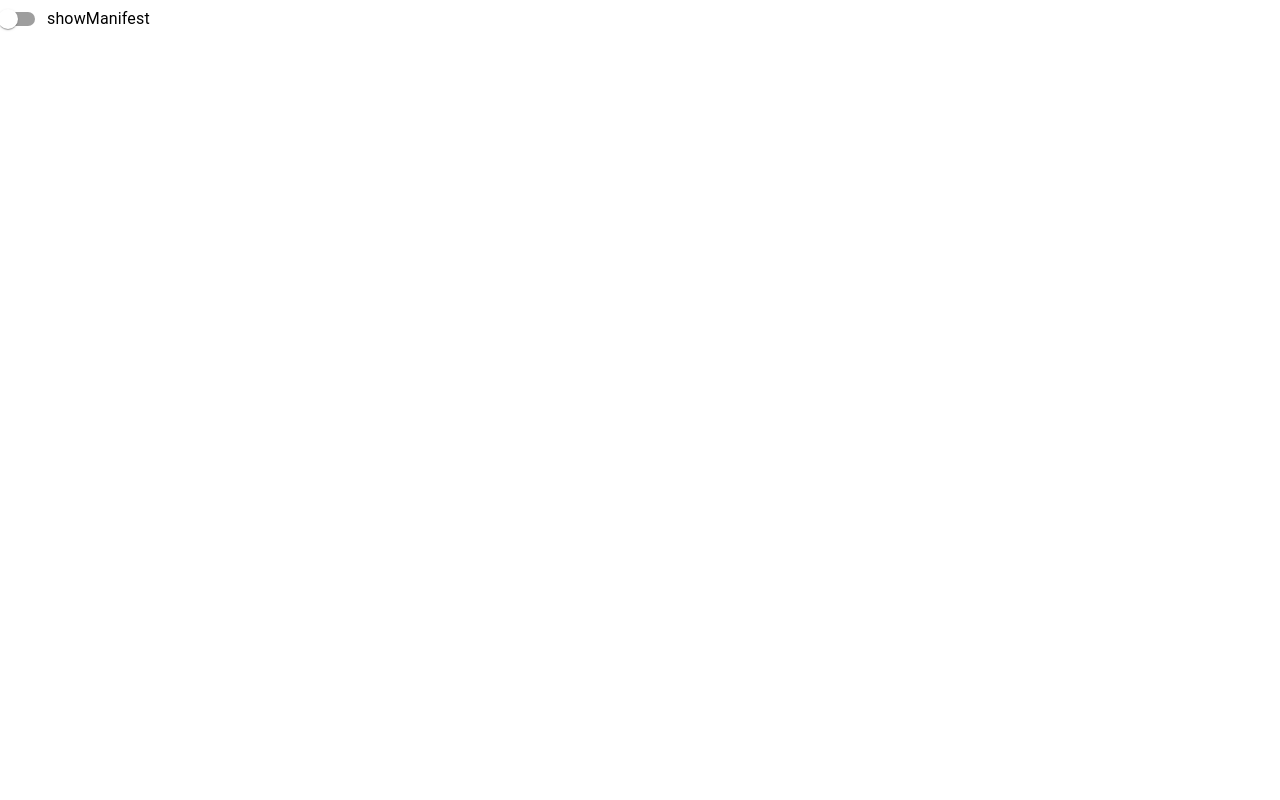
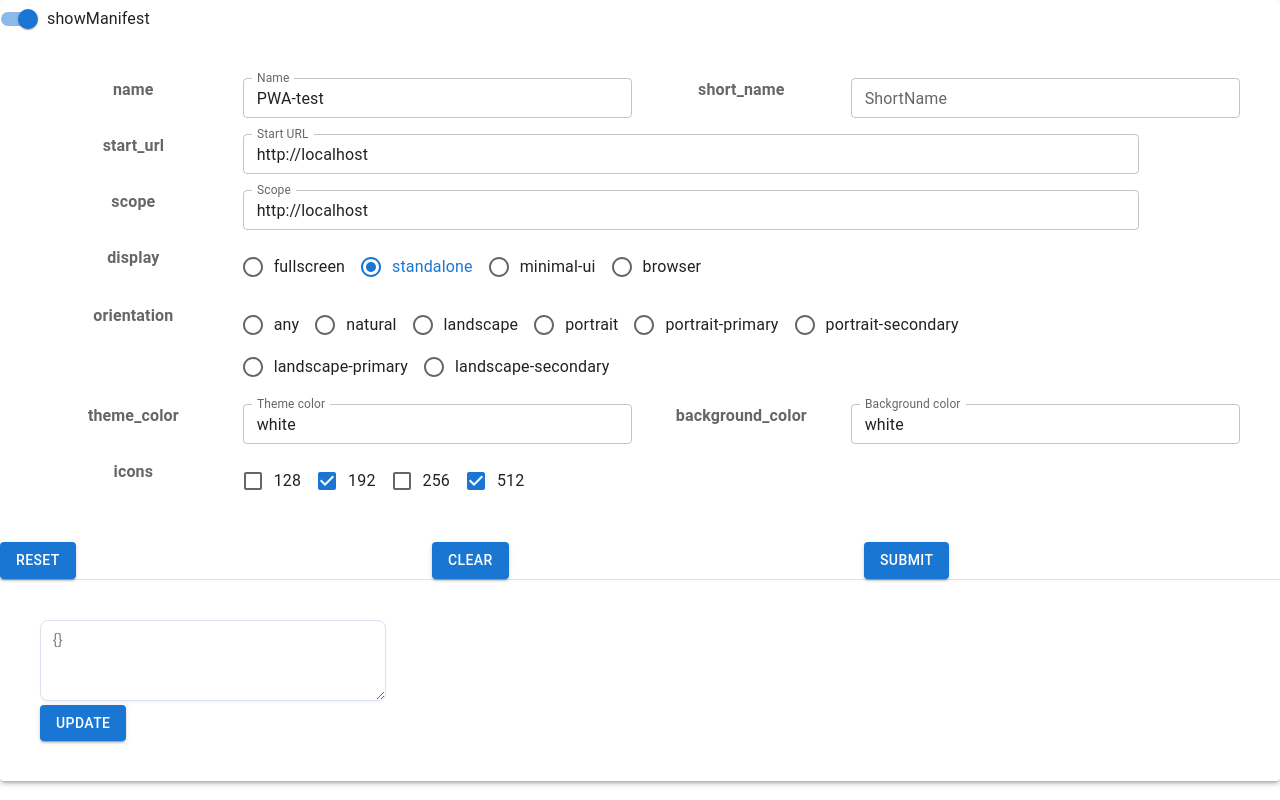
Before and after one commit to EiraGe/PWA-test, a React (Create React App) app: page / in a window 1280 px wide. Both pictures are taken after a click on the label "showManifest". Built offline with nearby package versions, Linux system fonts and the light colour scheme.

Commit message:
Add a foldable manifest textarea
Form result will be shown in the textarea
Textarea can be edit directly and update to the manfiest blob

```diff
--- a/src/App.tsx
+++ b/src/App.tsx
@@ -1,25 +1,7 @@
 import React from "react";
 import { Manifest } from "./Manifest";
-import { Box, Collapse, FormControlLabel, Switch } from "@mui/material";
-
 function App() {
-  const [showManifest, setShowManifest] = React.useState(true);
-
-  const handleChange = () => {
-    setShowManifest((prev) => !prev);
-  };
-
-  return (
-    <Box>
-      <FormControlLabel
-        control={<Switch checked={showManifest} onChange={handleChange} />}
-        label="showManifest"
-      />
-      <Collapse in={showManifest}>
-        <Manifest></Manifest>
-      </Collapse>
-    </Box>
-  );
+  return <Manifest></Manifest>;
 }
 
 export default App;
--- a/src/Manifest.tsx
+++ b/src/Manifest.tsx
@@ -1,106 +1,63 @@
-import React from "react";
-import { Box, Button, Grid, Paper } from "@mui/material";
-import { ManifestItemsList } from "./ManifestItemsList";
-import { ManifestType, emptyManifest, initManifest } from "./ManifestType";
-import { setManifestLink } from "./ManifestMediator";
-
-function readLSManifest(): ManifestType | null {
-  let manifestString = localStorage.getItem("manifest");
-  if (!manifestString) {
-    return null;
-  }
-  let manifestJson = JSON.parse(manifestString);
-  let loadedManifest = emptyManifest();
-  let property: keyof typeof loadedManifest;
-  for (property in loadedManifest) {
-    loadedManifest[property] = manifestJson[property];
-  }
-  return loadedManifest;
-}
-
-function updateToLS(manifest: ManifestType) {
-  localStorage.setItem("manifest", JSON.stringify(manifest));
-}
-
-function prepareManifest(): ManifestType {
-  let manifest = readLSManifest();
-  if (!manifest) {
-    manifest = initManifest(window.location.origin);
-  }
-  return manifest;
-}
+import * as React from "react";
+import {
+  Collapse,
+  Divider,
+  FormControlLabel,
+  Paper,
+  Switch,
+} from "@mui/material";
+import { ManifestControl } from "./ManifestControl";
+import { ManifestContent } from "./ManifestContent";
+import { ManifestType } from "./ManifestType";
+import { generateManifestText, setManifestLink } from "./ManifestMediator";
+import { updateToLS } from "./ManifestLocalStorageMediator";
 
 export function Manifest() {
-  const initialManifest = prepareManifest();
-  React.useEffect(() => {
-    setManifestLink(initialManifest);
-  });
+  const [showManifest, setShowManifest] = React.useState(false);
+  const [stringManifest, setStringManifest] = React.useState<string>("");
 
-  const [showResult, setShowResult] = React.useState(false);
-
-  const [manifestValue, setManifestValue] =
-    React.useState<ManifestType>(initialManifest);
-
-  const onFormChanged = (newManifest: ManifestType) => {
-    setShowResult(false);
-    setManifestValue(newManifest);
+  const handleShowManifestChange = () => {
+    setShowManifest((prev) => !prev);
+    if (!showManifest) {
+      updateToLS(undefined);
+      setManifestLink(undefined);
+    }
   };
 
-  const onFormSubmit = (event: React.FormEvent<HTMLFormElement>) => {
-    event.preventDefault();
-    SubmitNewManifest(manifestValue);
+  const handleSetManifest = (newManifest: ManifestType) => {
+    setShowManifest(true);
+    const stringManifest = generateManifestText(newManifest);
+    setStringManifest(stringManifest);
   };
 
-  const SubmitNewManifest = (manifest: ManifestType) => {
-    setShowResult(true);
-    setManifestLink(manifest);
-    updateToLS(manifest);
+  const onStringManifestChange = (
+    e: React.ChangeEvent<HTMLTextAreaElement>
+  ) => {
+    setStringManifest(e.target.value);
+  };
+
+  const onStringManifestCommit = (e: React.FormEvent<HTMLFormElement>) => {
+    e.preventDefault();
+    setManifestLink(stringManifest);
   };
 
   return (
     <Paper elevation={3} sx={{ marginRight: "0%", marginLeft: "0%" }}>
-      <Box
-        component="form"
-        id="manifest-form"
-        onSubmit={onFormSubmit}
-        sx={{ padding: 5 }}>
-        <Grid container spacing={2}>
-          <ManifestItemsList
-            manifest={manifestValue}
-            onChange={onFormChanged}
-          />
-          <Grid item xs={4}>
-            <Button
-              variant="contained"
-              onClick={() => {
-                let newManifest = initManifest(window.location.origin);
-                setManifestValue(newManifest);
-                SubmitNewManifest(newManifest);
-              }}>
-              Reset
-            </Button>
-          </Grid>
-          <Grid item xs={4}>
-            <Button
-              variant="contained"
-              onClick={() => {
-                let newManifest = emptyManifest();
-                setManifestValue(newManifest);
-                SubmitNewManifest(newManifest);
-              }}>
-              Clear
-            </Button>
-          </Grid>
-          <Grid item xs={4}>
-            <Button variant="contained" type="submit">
-              Submit
-            </Button>
-          </Grid>
-          <Grid item xs={12} hidden={!showResult}>
-            Done!
-          </Grid>
-        </Grid>
-      </Box>
+      <FormControlLabel
+        control={
+          <Switch checked={showManifest} onChange={handleShowManifestChange} />
+        }
+        label="showManifest"
+      />
+      <Collapse in={showManifest}>
+        <ManifestControl
+          setManifestHandler={handleSetManifest}></ManifestControl>
+        <Divider />
+        <ManifestContent
+          stringManifest={stringManifest}
+          onStringManifestChange={onStringManifestChange}
+          onStringManifestCommit={onStringManifestCommit}></ManifestContent>
+      </Collapse>
     </Paper>
   );
 }
--- /dev/null
+++ b/src/ManifestContent.tsx
@@ -0,0 +1,87 @@
+import React from "react";
+
+import { styled } from "@mui/system";
+import {
+  TextareaAutosize as BaseTextareaAutosize,
+  Box,
+  Button,
+} from "@mui/material";
+
+const blue = {
+  100: "#DAECFF",
+  200: "#b6daff",
+  400: "#3399FF",
+  500: "#007FFF",
+  600: "#0072E5",
+  900: "#003A75",
+};
+
+const grey = {
+  50: "#F3F6F9",
+  100: "#E5EAF2",
+  200: "#DAE2ED",
+  300: "#C7D0DD",
+  400: "#B0B8C4",
+  500: "#9DA8B7",
+  600: "#6B7A90",
+  700: "#434D5B",
+  800: "#303740",
+  900: "#1C2025",
+};
+
+const Textarea = styled(BaseTextareaAutosize)(
+  ({ theme }) => `
+    width: 320px;
+    font-family: 'IBM Plex Sans', sans-serif;
+    font-size: 0.875rem;
+    font-weight: 400;
+    line-height: 1.5;
+    padding: 8px 12px;
+    border-radius: 8px;
+    color: ${theme.palette.mode === "dark" ? grey[300] : grey[900]};
+    background: ${theme.palette.mode === "dark" ? grey[900] : "#fff"};
+    border: 1px solid ${theme.palette.mode === "dark" ? grey[700] : grey[200]};
+    box-shadow: 0px 2px 2px ${
+      theme.palette.mode === "dark" ? grey[900] : grey[50]
+    };
+
+    &:hover {
+      border-color: ${blue[400]};
+    }
+
+    &:focus {
+      border-color: ${blue[400]};
+      box-shadow: 0 0 0 3px ${
+        theme.palette.mode === "dark" ? blue[600] : blue[200]
+      };
+    }
+
+    // firefox
+    &:focus-visible {
+      outline: 0;
+    }
+  `
+);
+
+export function ManifestContent({
+  stringManifest,
+  onStringManifestChange,
+  onStringManifestCommit,
+}: any) {
+  return (
+    <Box component="form" onSubmit={onStringManifestCommit} sx={{ padding: 5 }}>
+      <Textarea
+        minRows={3}
+        placeholder="{}"
+        name="manifestContent"
+        value={stringManifest}
+        onChange={onStringManifestChange}
+      />
+      <Box>
+        <Button variant="contained" type="submit">
+          Update
+        </Button>
+      </Box>
+    </Box>
+  );
+}
--- /dev/null
+++ b/src/ManifestControl.tsx
@@ -0,0 +1,75 @@
+import React from "react";
+import { Box, Button, Grid } from "@mui/material";
+import { ManifestItemsList } from "./ManifestItemsList";
+import { ManifestType, emptyManifest, initManifest } from "./ManifestType";
+import { readLSManifest, updateToLS } from "./ManifestLocalStorageMediator";
+
+export function ManifestControl(props: any) {
+  const { setManifestHandler } = props;
+
+  const [showResult, setShowResult] = React.useState(false);
+  const [manifestValue, setManifestValue] = React.useState<ManifestType>(
+    initManifest(window.location.origin)
+  );
+
+  const initialManifest = readLSManifest();
+  React.useEffect(() => {
+    if (initialManifest) {
+      setManifestValue(initialManifest);
+      SubmitNewManifest(initialManifest);
+    }
+  }, []);
+
+  const onFormChanged = (newManifest: ManifestType) => {
+    setShowResult(false);
+    setManifestValue(newManifest);
+  };
+
+  const SubmitNewManifest = (manifest: ManifestType) => {
+    setShowResult(true);
+    updateToLS(manifest);
+    setManifestHandler(manifest);
+  };
+
+  return (
+    <Box>
+      <ManifestItemsList manifest={manifestValue} onChange={onFormChanged} />
+      <Grid container spacing={2}>
+        <Grid item xs={4}>
+          <Button
+            variant="contained"
+            onClick={() => {
+              const newManifest = initManifest(window.location.origin);
+              setManifestValue(newManifest);
+              SubmitNewManifest(newManifest);
+            }}>
+            Reset
+          </Button>
+        </Grid>
+        <Grid item xs={4}>
+          <Button
+            variant="contained"
+            onClick={() => {
+              const newManifest = emptyManifest();
+              setManifestValue(newManifest);
+              SubmitNewManifest(newManifest);
+            }}>
+            Clear
+          </Button>
+        </Grid>
+        <Grid item xs={4}>
+          <Button
+            variant="contained"
+            onClick={() => {
+              SubmitNewManifest(manifestValue);
+            }}>
+            Submit
+          </Button>
+        </Grid>
+        <Grid item xs={12} hidden={!showResult}>
+          Done!
+        </Grid>
+      </Grid>
+    </Box>
+  );
+}
--- a/src/ManifestItemsList.tsx
+++ b/src/ManifestItemsList.tsx
@@ -84,7 +84,7 @@ export const manifestItemsList: Array<ManifestItemProps> = [
 
 export function ManifestItemsList(props: any) {
   return (
-    <React.Fragment>
+    <Grid container spacing={2} sx={{ padding: 5 }}>
       {manifestItemsList.map((item) => {
         return (
           <React.Fragment key={item.id}>
@@ -94,8 +94,7 @@ export function ManifestItemsList(props: any) {
             <Grid
               item
               xs={item.size === "sm" ? 6 : 8}
-              sm={item.size === "sm" ? 4 : 9}
-            >
+              sm={item.size === "sm" ? 4 : 9}>
               <ManifestFormControlItem
                 id={item.id}
                 label={item.label}
@@ -108,6 +107,6 @@ export function ManifestItemsList(props: any) {
           </React.Fragment>
         );
       })}
-    </React.Fragment>
+    </Grid>
   );
 }
--- /dev/null
+++ b/src/ManifestLocalStorageMediator.tsx
@@ -0,0 +1,23 @@
+import { ManifestType, emptyManifest } from "./ManifestType";
+
+export function readLSManifest(): ManifestType | null {
+  let manifestString = localStorage.getItem("manifest");
+  if (!manifestString) {
+    return null;
+  }
+  let manifestJson = JSON.parse(manifestString);
+  let loadedManifest = emptyManifest();
+  let property: keyof typeof loadedManifest;
+  for (property in loadedManifest) {
+    loadedManifest[property] = manifestJson[property];
+  }
+  return loadedManifest;
+}
+
+export function updateToLS(manifest: ManifestType | undefined) {
+  if (!manifest) {
+    localStorage.removeItem("manifest");
+    return;
+  }
+  localStorage.setItem("manifest", JSON.stringify(manifest));
+}
--- a/src/ManifestMediator.tsx
+++ b/src/ManifestMediator.tsx
@@ -15,7 +15,7 @@ function iconIdToIconObject(id: string) {
   };
 }
 
-function generateManifestText(manifestValue: ManifestType) {
+export function generateManifestText(manifestValue: ManifestType) {
   let e = document.getElementById("manifest-placeholder") as HTMLLinkElement;
   if (!e) {
     e = document.createElement<"link">("link");
@@ -23,31 +23,31 @@ function generateManifestText(manifestValue: ManifestType) {
     e.rel = "manifest";
   }
 
-  let renderManifest: { [key: string]: any } = {};
-  let key: keyof ManifestType;
-  for (key in manifestValue) {
-    if (key !== "icons" && manifestValue[key]) {
-      renderManifest[key] = manifestValue[key];
-      console.log(key, manifestValue[key]);
+  const replacer = (key: string, value: any) => {
+    if (key === "icons") {
+      if (value.length > 0) {
+        return value.map((icon: string) => iconIdToIconObject(icon));
+      }
+      return undefined;
     }
-  }
-  if (manifestValue.icons.length > 0) {
-    renderManifest["icons"] = manifestValue.icons.map((icon) =>
-      iconIdToIconObject(icon)
-    );
-  }
-  const stringManifest = JSON.stringify(renderManifest);
-  return stringManifest;
+    return value || undefined;
+  };
+
+  const manifestString = JSON.stringify(manifestValue, replacer, 4);
+  return manifestString;
 }
 
-export function setManifestLink(manifestValue: ManifestType) {
+export function setManifestLink(stringManifest: string | undefined) {
   let e = document.getElementById("manifest-placeholder") as HTMLLinkElement;
+  if (!stringManifest) {
+    if (e) e.remove();
+    return;
+  }
   if (!e) {
     e = document.createElement<"link">("link");
     e.id = "manifest-placeholder";
     e.rel = "manifest";
   }
-  const stringManifest = generateManifestText(manifestValue);
   const blob = new Blob([stringManifest], { type: "application/json" });
   const manifestURL = URL.createObjectURL(blob);
   e.setAttribute("href", manifestURL);
```
